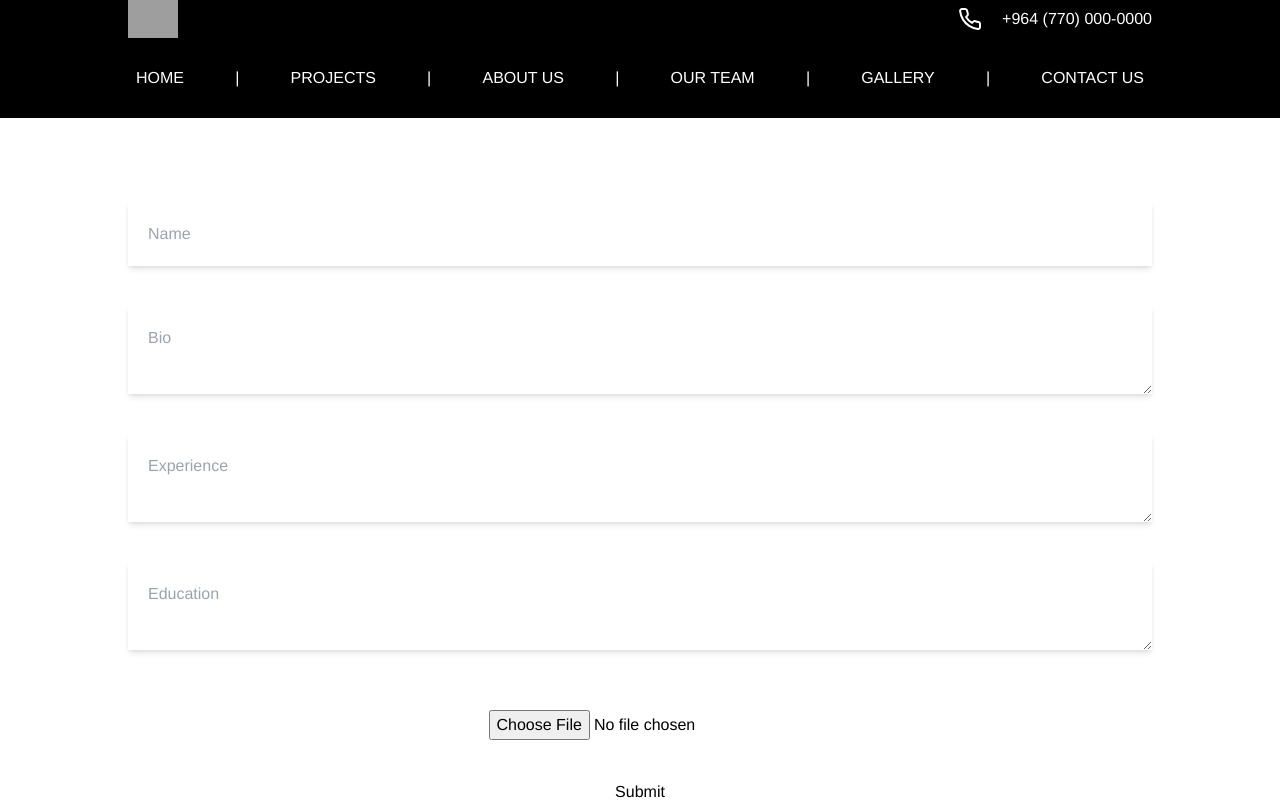
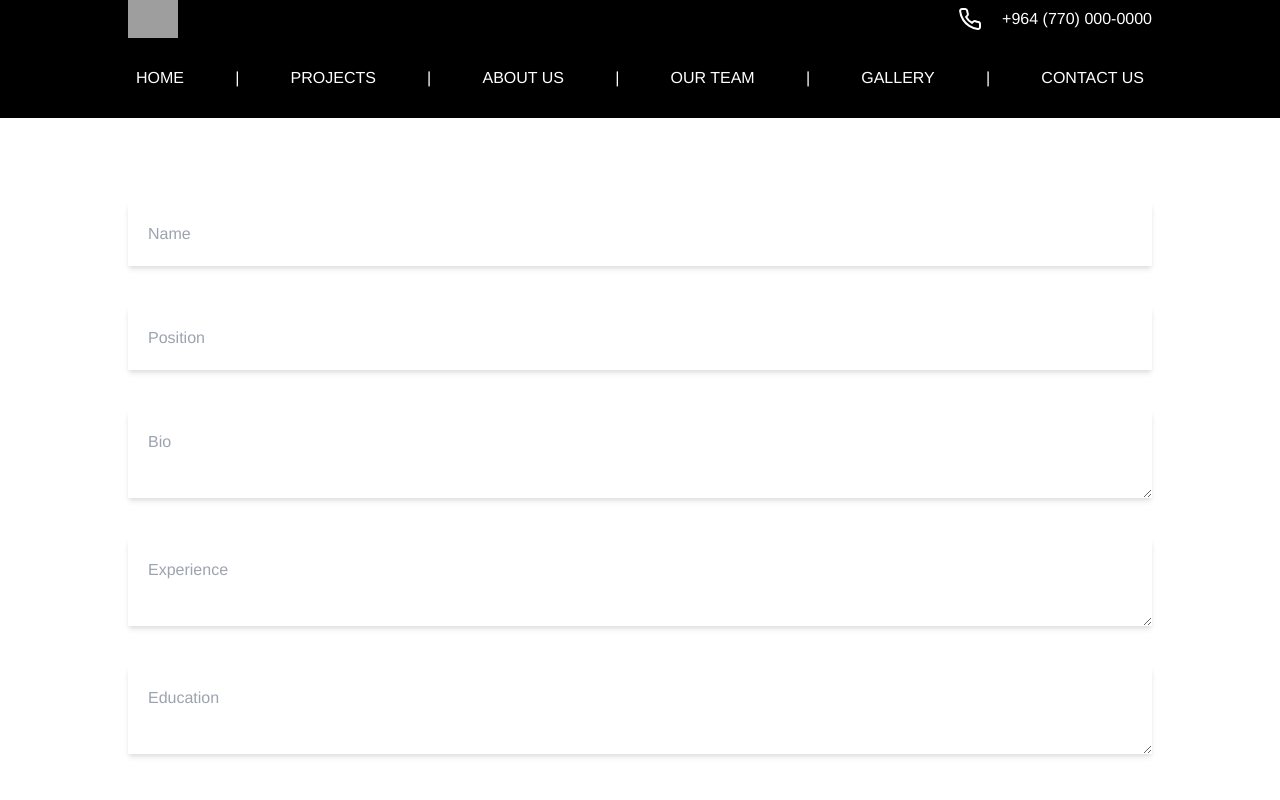
Before and after one commit to husseinTalal2/remal, a Next.js app: page /admin/addmember in a window 1280 px wide. Shown: the top 800 px of the page. Built offline with nearby package versions, Linux system fonts and the light colour scheme; grey boxes are pictures that could not be loaded.

Commit message:
add member page

```diff
--- a/pages/admin/addmember.js
+++ b/pages/admin/addmember.js
@@ -22,24 +22,31 @@ function addmember() {
                     <input
                         type="text"
                         placeholder="Name"
-                        name="Name"
+                        name="name"
+                        ref={register({ required: true, maxLength: 80 })}
+                        className="p-5 my-5 shadow-md w-full"
+                    />
+                    <input
+                        type="text"
+                        placeholder="Position"
+                        name="position"
                         ref={register({ required: true, maxLength: 80 })}
                         className="p-5 my-5 shadow-md w-full"
                     />
                     <textarea
-                        name="Bio"
+                        name="bio"
                         ref={register({ required: true })}
                         placeholder="Bio"
                         className="p-5 my-5 shadow-md w-full"
                     />
                     <textarea
-                        name="Experience"
+                        name="experience"
                         ref={register({ required: true })}
                         className="p-5 my-5 shadow-md w-full"
                         placeholder="Experience"
                     />
                     <textarea
-                        name="Education"
+                        name="education"
                         ref={register({ required: true })}
                         className="p-5 my-5 shadow-md w-full"
                         placeholder="Education"
```
